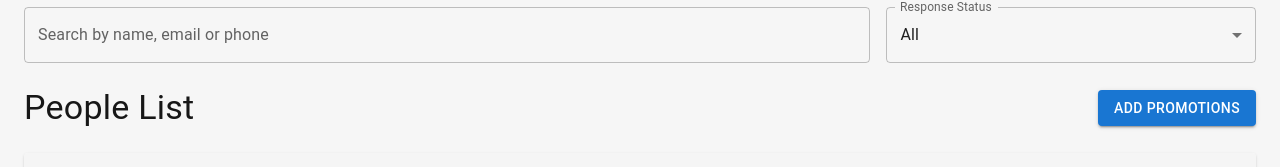
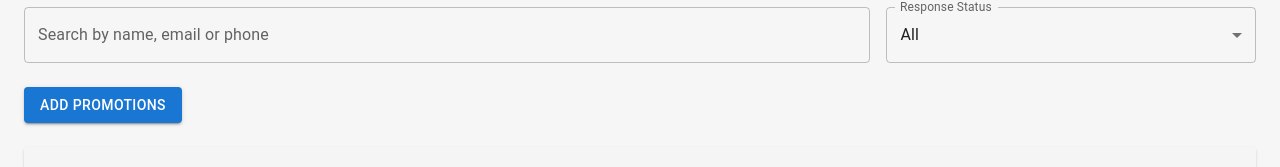
Before and after one commit to carlosrivera22/venmito, a Next.js app in the folder venmito-admin/: page /promotions in a window 1280 px wide. Shown: the part 135-302 px from the top of the page. Built offline with nearby package versions, Linux system fonts and the light colour scheme; no server answers.

Commit message:
removing text

```diff
--- a/venmito-admin/src/pages/promotions/index.tsx
+++ b/venmito-admin/src/pages/promotions/index.tsx
@@ -100,7 +100,6 @@ export default function Promotions() {
                 alignItems: 'center',
                 mb: 3
             }}>
-                <Typography variant="h4">People List</Typography>
                 <Button
                     variant="contained"
                     color="primary"
```
